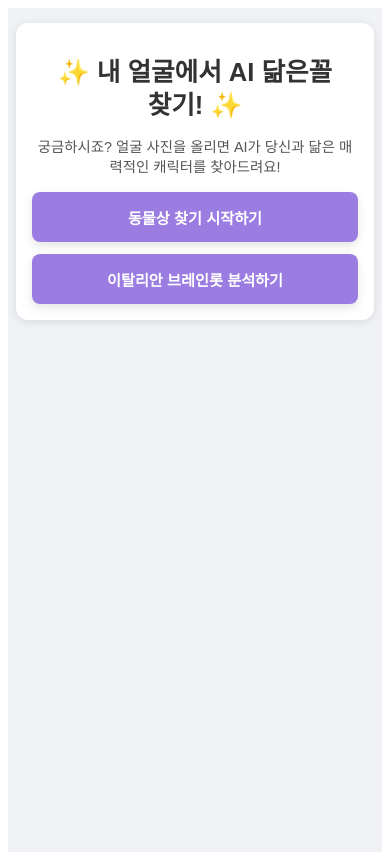
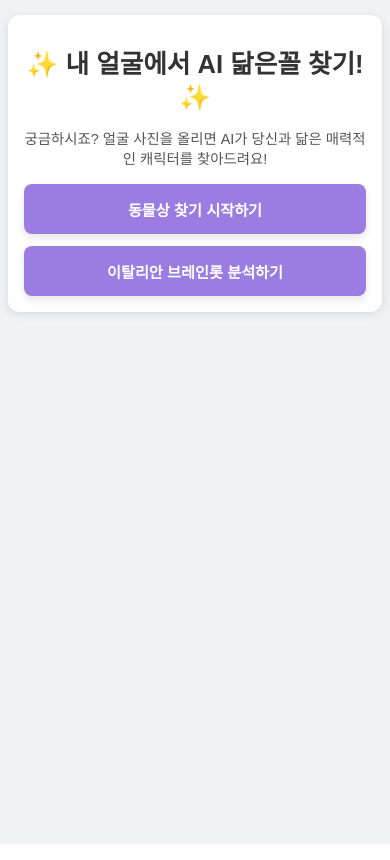
Before and after one commit to Hangje-Cho/face-famous, a React (Create React App) app: page / in a window 390 px wide. Built offline with nearby package versions, Linux system fonts and the light colour scheme.

Commit message:
feat: 모바일 환경 최적화 완료
- 뷰포트 설정 강화 (확대/축소 방지)
- 터치 인터페이스 반응성 개선
- iOS Safari 스크롤 최적화
- 모바일 입력 필드 확대 방지
- 이미지 업로드 영역 터치 하이라이트 추가

```diff
--- a/public/index.html
+++ b/public/index.html
@@ -3,7 +3,7 @@
   <head>
     <meta charset="utf-8" />
     <link rel="icon" href="%PUBLIC_URL%/favicon.ico" />
-    <meta name="viewport" content="width=device-width, initial-scale=1" />
+    <meta name="viewport" content="width=device-width, initial-scale=1, maximum-scale=1, user-scalable=no" />
     <meta name="theme-color" content="#000000" />
     <meta
       name="description"
--- a/src/App.css
+++ b/src/App.css
@@ -152,6 +152,9 @@ p {
   transition: border-color 0.3s ease;
   box-sizing: border-box;
   touch-action: manipulation;
+  /* 모바일 터치 개선 */
+  -webkit-tap-highlight-color: rgba(155, 125, 226, 0.1);
+  user-select: none;
 }
 
 .image-upload-container:hover {
--- a/src/index.css
+++ b/src/index.css
@@ -0,0 +1,33 @@
+body {
+  margin: 0;
+  font-family: -apple-system, BlinkMacSystemFont, 'Segoe UI', 'Roboto', 'Oxygen',
+    'Ubuntu', 'Cantarell', 'Fira Sans', 'Droid Sans', 'Helvetica Neue',
+    sans-serif;
+  -webkit-font-smoothing: antialiased;
+  -moz-osx-font-smoothing: grayscale;
+  /* 모바일 스크롤 최적화 */
+  -webkit-overflow-scrolling: touch;
+  /* 모바일 확대/축소 방지 */
+  touch-action: manipulation;
+}
+
+code {
+  font-family: source-code-pro, Menlo, Monaco, Consolas, 'Courier New',
+    monospace;
+}
+
+/* 모바일 환경 최적화 */
+* {
+  box-sizing: border-box;
+}
+
+/* iOS Safari 주소창 숨김 대응 */
+html, body {
+  height: 100%;
+  overflow-x: hidden;
+}
+
+/* 모바일 입력 필드 확대 방지 */
+input[type="file"] {
+  font-size: 16px;
+}
```
